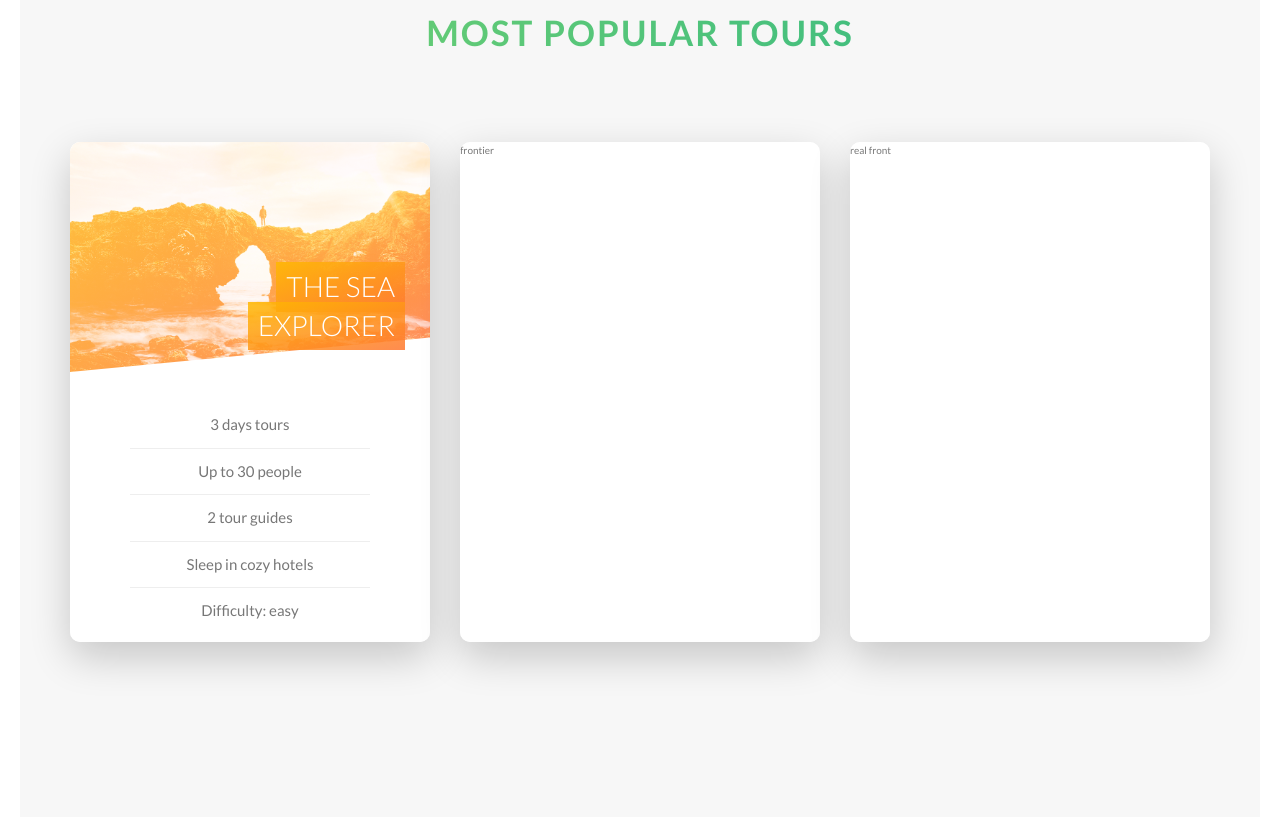
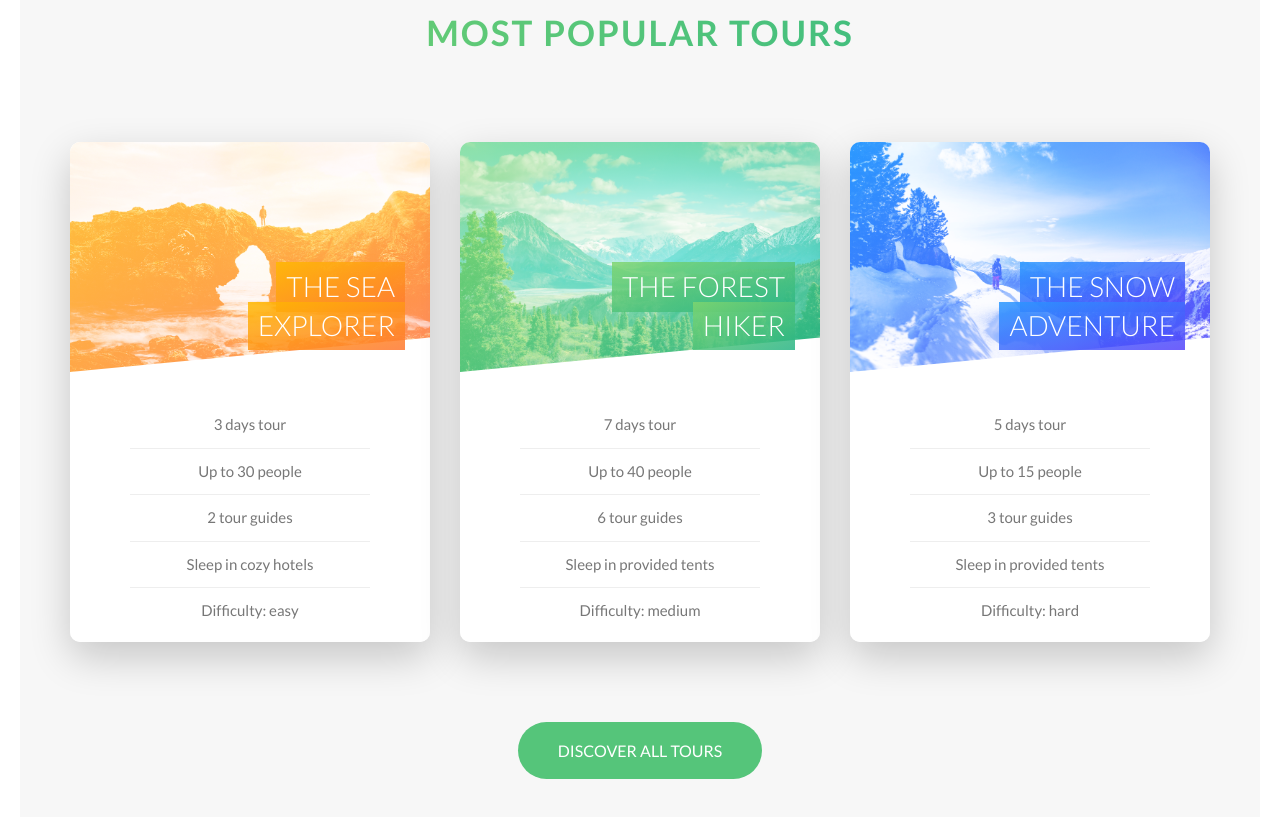
Before and after one commit to n1rdeks/html_sass, a website: page site_layout_grid/index.html in a window 1280 px wide. Shown: the part 2421-3238 px from the top of the page. Drawn offline with Linux system fonts and the light colour scheme.

Commit message:
added cards section

```diff
--- a/site_layout_grid/index.html
+++ b/site_layout_grid/index.html
@@ -135,7 +135,7 @@
               </h4>
               <div class="card__details">
                 <ul>
-                  <li>3 days tours</li>
+                  <li>3 days tour</li>
                   <li>Up to 30 people</li>
                   <li>2 tour guides</li>
                   <li>Sleep in cozy hotels</li>
@@ -143,20 +143,12 @@
                 </ul>
               </div>
             </div>
-            <div class="card__inner_back  card__inner_back_color">
-              BacK
-            </div>
-          </div>
-        </div>
-
-
-        <div class="card">
-          <div class="card__inner">
-            <div class="card__inner_front">
-              frontier
-            </div>
-            <div class="card__inner_back card__inner_back_color">
-              real back
+            <div class="card__inner_back  card__inner_back_color1">
+              <div class="card__cta">
+                <p class="card__backText">Only</p>
+                <p class="card__backPrice">$297</p>
+                <a href="#" class="btn btn_white">Book now!</a>
+              </div>
             </div>
           </div>
         </div>
@@ -164,14 +156,76 @@
         <div class="card">
           <div class="card__inner">
             <div class="card__inner_front">
-              real front
+              <div class="card__picture card__picture_2">
+                &nbsp;
+              </div>
+              <h4 class="card__heading ">
+                <span class="card__heading_textbox_2 card__heading_first">
+                  THE FOREST
+                </span>
+                <span class="card__heading_textbox_2 card__heading_second">
+                  HIKER
+                </span>
+              </h4>
+              <div class="card__details">
+                <ul>
+                  <li>7 days tour</li>
+                  <li>Up to 40 people</li>
+                  <li>6 tour guides</li>
+                  <li>Sleep in provided tents</li>
+                  <li>Difficulty: medium</li>
+                </ul>
+              </div>
             </div>
-            <div class="card__inner_back card__inner_back_color">
-              back side
+            <div class="card__inner_back  card__inner_back_color2">
+              <div class="card__cta">
+                <p class="card__backText">Only</p>
+                <p class="card__backPrice">$497</p>
+                <a href="#" class="btn btn_white">Book now!</a>
+              </div>
+            </div>
+          </div>
+        </div>
+
+        <div class="card">
+          <div class="card__inner">
+            <div class="card__inner_front">
+              <div class="card__picture card__picture_3">
+                &nbsp;
+              </div>
+              <h4 class="card__heading ">
+                <span class="card__heading_textbox_3 card__heading_first">
+                  THE SNOW
+                </span>
+                <span class="card__heading_textbox_3 card__heading_second">
+                  ADVENTURE
+                </span>
+              </h4>
+              <div class="card__details">
+                <ul>
+                  <li>5 days tour</li>
+                  <li>Up to 15 people</li>
+                  <li>3 tour guides</li>
+                  <li>Sleep in provided tents</li>
+                  <li>Difficulty: hard</li>
+                </ul>
+              </div>
+            </div>
+            <div class="card__inner_back  card__inner_back_color3">
+              <div class="card__cta">
+                <p class="card__backText">Only</p>
+                <p class="card__backPrice">$897</p>
+                <a href="#" class="btn btn_white">Book now!</a>
+              </div>
             </div>
           </div>
         </div>
       </div>
+
+      <div class="u-center-text u-margin-top-big">
+        <a href="#" class="btn btn_green">Discover all tours</a>
+      </div>
+
     </section>
   </main>
 
--- a/site_layout_grid/sass/base/_utilities.scss
+++ b/site_layout_grid/sass/base/_utilities.scss
@@ -1,4 +1,9 @@
 .u-center-text {text-align: center;}
+
 .u-margin-bottom-big {margin-bottom: 8rem;}
+.u-margin-bottom-medium {margin-bottom: 4rem;}
 .u-margin-bottom-small {margin-bottom: 1.5rem;}
-.u-margin-bottom-medium {margin-bottom: 4rem;}
+
+.u-margin-top-big {margin-top: 8rem;}
+.u-margin-top-medium {margin-top: 4rem;}
+.u-margin-top-small {margin-top: 1.5rem;}
--- a/site_layout_grid/sass/components/_button.scss
+++ b/site_layout_grid/sass/components/_button.scss
@@ -33,7 +33,15 @@
         &::after {
             background-color: $color-white;
         }
+    }
 
+    &_green {
+        background-color: $color-primary;
+        color: $color-white;
+
+        &::after {
+            background-color: $color-primary;
+        }
     }
 
     &::after {
--- a/site_layout_grid/sass/components/_card.scss
+++ b/site_layout_grid/sass/components/_card.scss
@@ -31,8 +31,15 @@
         &_back {
             transform: rotateY(180deg);
 
-            &_color {
+            &_color1 {
                 background-image: linear-gradient(to right bottom, $color-secondary-light,$color-secondary-dark);
+            }
+            &_color2 {
+                background-image: linear-gradient(to right bottom, $color-primary-light,$color-primary-dark);
+            }
+
+            &_color3 {
+                background-image: linear-gradient(to right bottom, $color-tertiary-light,$color-tertiary-dark);
             }
         }
     }
@@ -58,11 +65,11 @@
         }
 
         &_2 {
-            background-image: url(../img/nat-5.jpg);
+            background-image: linear-gradient(to right bottom, $color-primary-light,$color-primary-dark), url(../img/nat-6.jpg);
         }
 
         &_3 {
-            background-image: linear-gradient(to right bottom, $color-secondary-light,$color-secondary-dark), url(../img/nat-5.jpg);
+            background-image: linear-gradient(to right bottom, $color-tertiary-light,$color-tertiary-dark), url(../img/nat-7.jpg);
         }
     }
 
@@ -96,6 +103,16 @@
             background-image: linear-gradient(to right bottom, rgba($color-secondary-light, .85),
                                 rgba($color-secondary-dark, .85));
         }
+
+        &_2 {
+            background-image: linear-gradient(to right bottom, rgba($color-primary-light, .85),
+                                rgba($color-primary-dark, .85));
+        }
+
+        &_3 {
+            background-image: linear-gradient(to right bottom, rgba($color-tertiary-light, .85),
+                                rgba($color-tertiary-dark, .85));
+        }
     }
 
     &__details {
@@ -117,4 +134,25 @@
             }
         }
     }
+
+    // BACK SIDE STYLING
+    &__cta {
+        position: absolute;
+        text-align: center;
+        color: $color-white;
+        top: 50%;
+        left: 50%;
+        transform: translate(-50%, -50%);
+    }
+
+    &__backText {
+        font-size: 1.4rem;
+        text-transform: uppercase;
+    }
+
+    &__backPrice {
+        font-size: 6rem;
+        font-weight: 100;
+        margin-bottom: 8rem;
+    }
 }
--- a/site_layout_grid/sass/pages/_home.scss
+++ b/site_layout_grid/sass/pages/_home.scss
@@ -25,6 +25,6 @@
 
 .section-tours {
     background-color: $color-grey-1;
-    padding: 25rem 0 50rem 0;
+    padding: 25rem 0 25rem 0;
     margin-top: -12rem;
 }
```
Also changed, not shown: site_layout_grid/css/style.css.
